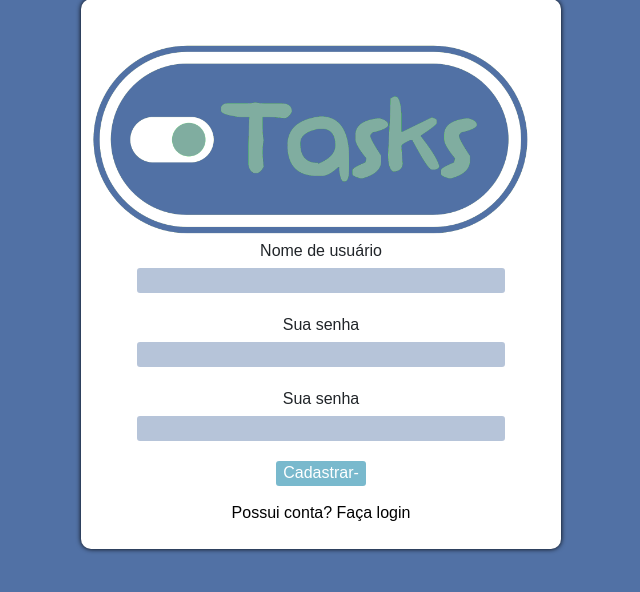
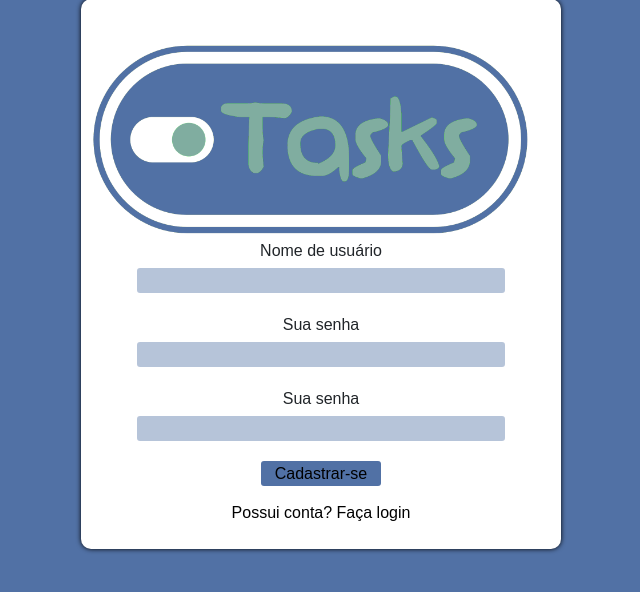
Before and after one commit to felipe-fjs/todo-project, a Flask app: page /signup in a window 1280 px wide. Shown: the part 126-718 px from the top of the page, without its empty margins (319-959 px from the left). Run offline with Flask 3, Linux system fonts and the light colour scheme; some libraries are stand-ins or nearby versions.

Commit message:
auterações css

```diff
--- a/app/static/css/mobile.css
+++ b/app/static/css/mobile.css
@@ -80,22 +80,21 @@ section.form-conteiner > form input:focus-within {
 section.form-conteiner > form button{
     display: block;
     background-color: #5171A5;
-    color: white;
+    color: black;
     margin: auto;
-    width: 0px;
+    width: 80px;
     height: 25px;
     border: none;
     border-radius: 3px;
     cursor: pointer;
 }
-section.form-conteiner > form button#btn-signup {
-    width: 90px;
-    background-color: rgba(1, 123, 160, 0.527);
-}
 section.form-conteiner > form button:hover{
     box-shadow: 0 1px 5px rgba(0, 0, 0, 0.537);
-    background-color: rgb(1, 124, 160) ;
-    color: black;
+    background-color: darkblue ;
+    color: white;
+}
+section.form-conteiner > form button#btn-signup {
+    width: 120px;
 }
 
 section.form-conteiner > form a {
@@ -103,7 +102,7 @@ section.form-conteiner > form a {
     text-decoration: none;
     color: black;
 }
-section.form-conteiner > form a#signupt-a{
+section.form-conteiner > form a#signup-a{
     float: right;
 }
 section.form-conteiner > form a#forget-a{
@@ -121,6 +120,3 @@ section.form-conteiner > form a:hover {
 section.form-conteiner > form a#forget-a:hover {
     color: red;
 }
-section.form-conteiner > form button#btn-signup {
-    width: 90px;
-}
--- a/app/templates/entry/login.html
+++ b/app/templates/entry/login.html
@@ -30,9 +30,9 @@
                     <label for="pwd">Senha</label>
                     <input type="password" name="pwd" id="pwd">
                 </div>
-                <button type="submit">Entrar</button>
+                <button type="submit" id="btn-login">Entrar</button>
 
-                <a href="#" id="signupt-a">Cadastre-se</a>
+                <a href="#" id="signup-a">Cadastre-se</a>
                 <a href="#" id="forget-a">Esqueci a senha</a>
 
             </form>
```
